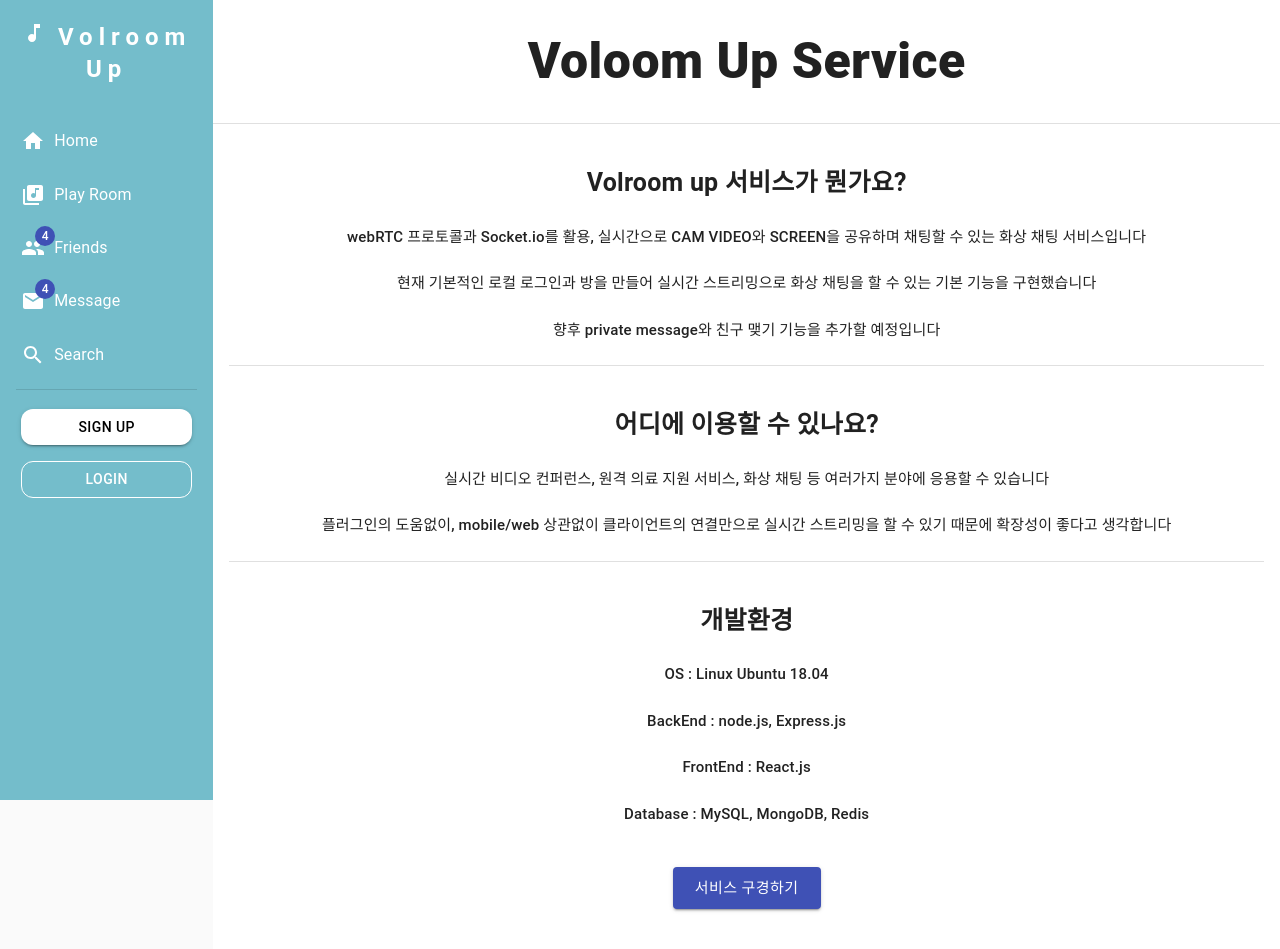
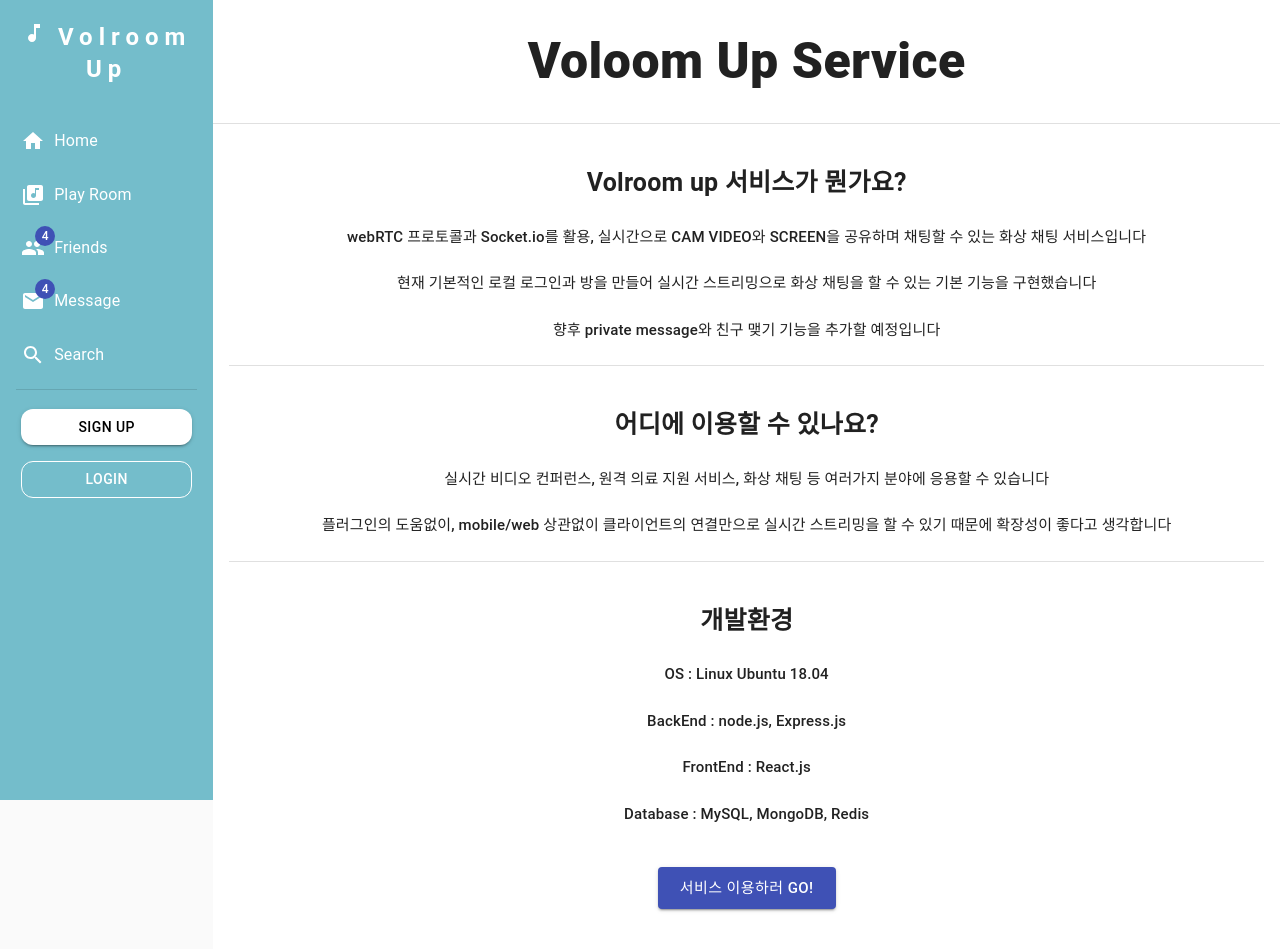
Before and after one commit to dev-dongwon/webrtc-with-react, a React (Create React App) app in the folder client/: page / in a window 1280 px wide. Built offline with nearby package versions, Linux system fonts and the light colour scheme; the HTML template or start-up script is replaced by a standard one; what clientjs would draw is missing.

Commit message:
Fix : 버튼 링크 수정
lobby로 이동하도록 수정

```diff
--- a/client/src/components/home/Home.js
+++ b/client/src/components/home/Home.js
@@ -1,6 +1,7 @@
 import React from "react";
 import { makeStyles } from "@material-ui/core/styles";
-import { Typography, Divider, Button, Link } from "@material-ui/core";
+import { Typography, Divider, Button } from "@material-ui/core";
+import { Link } from "react-router-dom";
 
 const useStyles = makeStyles(theme => ({
   button: {
@@ -94,7 +95,7 @@ const Home = props => {
             size="large"
             className={classes.button}
           >
-            서비스 구경하기
+            서비스 이용하러 GO!
           </Button>
         </Link>
       </div>
```
